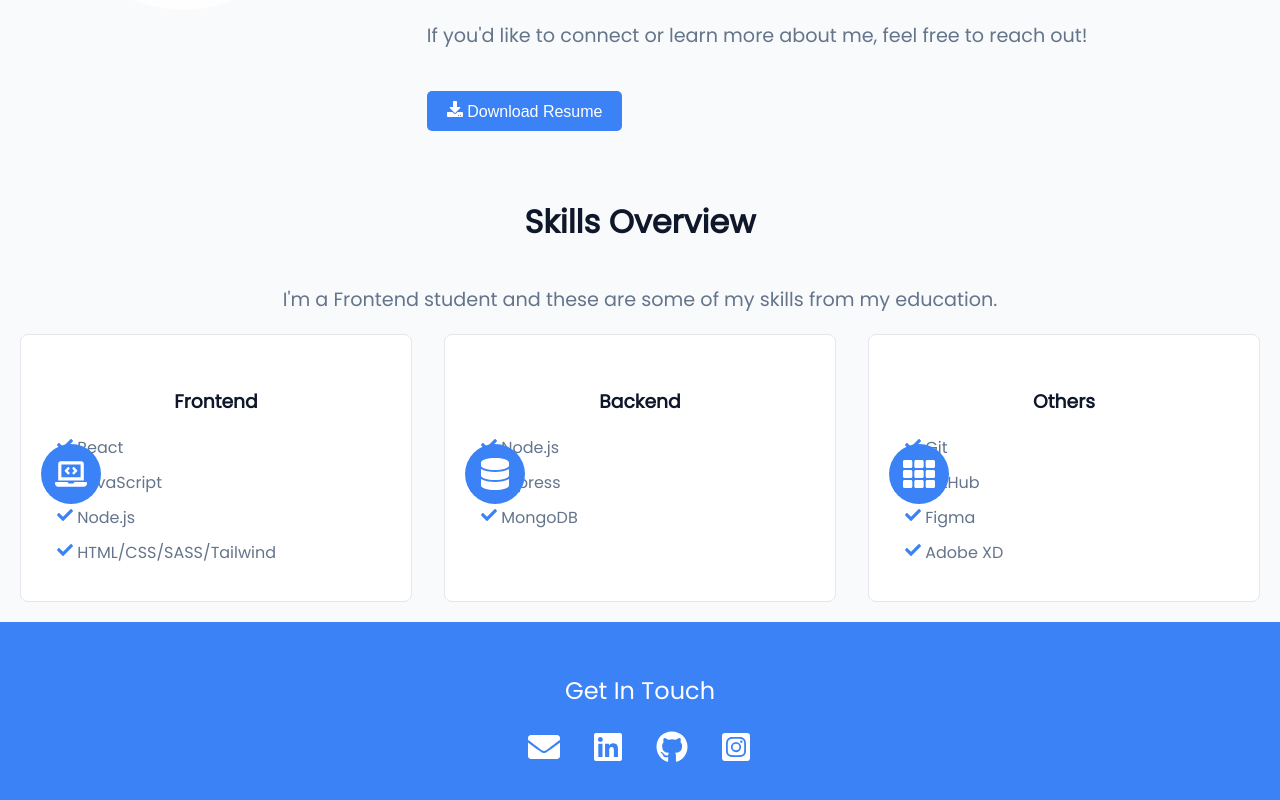
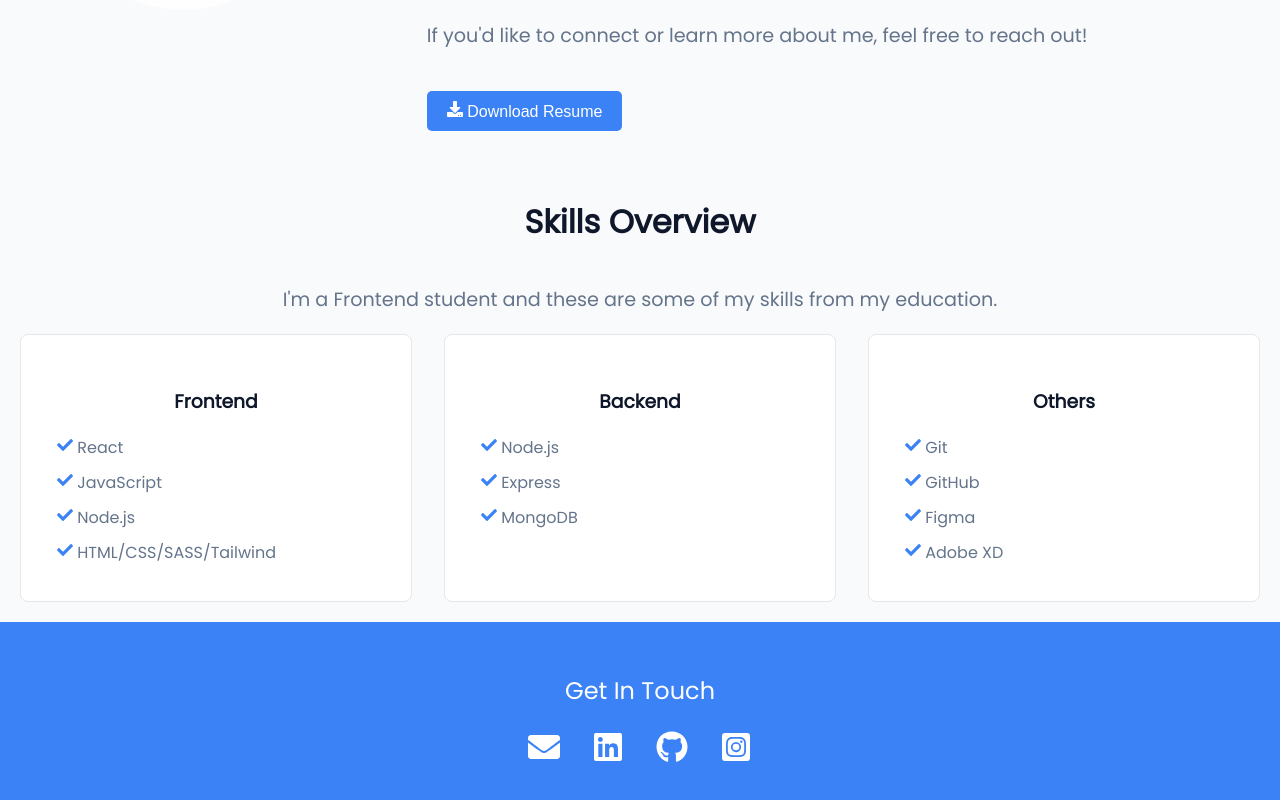
Before and after one commit to AVega89-0407/my-portfolio, a React (Vite) app: page /about in a window 1280 px wide. Shown: the part 426-1226 px from the top of the page. Built offline with nearby package versions, Linux system fonts and the light colour scheme.

Commit message:
change component declarations from arrow functions to function declarations and update Skills component structure

```diff
--- a/src/components/Footer/Footer.jsx
+++ b/src/components/Footer/Footer.jsx
@@ -1,7 +1,7 @@
 import './Footer.css';
 import { FaLinkedin, FaGithub, FaEnvelope, FaInstagramSquare } from "react-icons/fa";
 
-const Footer = () => {
+function Footer() {
   return (
     <footer className="contact">
       <h2>Get In Touch</h2>
@@ -19,4 +19,5 @@ const Footer = () => {
     </footer>
   );
 };
+
 export default Footer;
--- a/src/components/Projects/Projects.jsx
+++ b/src/components/Projects/Projects.jsx
@@ -2,7 +2,7 @@ import './Projects.css';
 import { useGithubRepos } from '../../services/GetRepos';
 import ProjectCard from './ProjectCard';
 
-const Projects = () => {
+function Projects() {
   const repos = useGithubRepos([
     "todoapp",
     "split-the-nota",
--- a/src/components/Skills/Skills.jsx
+++ b/src/components/Skills/Skills.jsx
@@ -4,12 +4,12 @@ import { FaLaptopCode, FaDatabase, FaTh, FaCheck } from 'react-icons/fa';
 
 function Skills() {
   return (
-    <div className="skills">
+    <section className="skills">
         <h2>Skills Overview</h2>
         <p className='skill-text'>I'm a Frontend student and these are some of my skills from my education.</p>
-        <div className="skills-card">
-            <div className="skill-item">
-                <p className='skill-icon'><FaLaptopCode /></p>
+        <section className="skills-card">
+            <article className="skill-item">
+                {/* <p className='skill-icon'><FaLaptopCode /></p> */}
                 <h3>Frontend</h3>
                 <ul>
                     <li><FaCheck /> React</li>
@@ -17,18 +17,18 @@ function Skills() {
                     <li><FaCheck /> Node.js</li>
                     <li><FaCheck /> HTML/CSS/SASS/Tailwind</li>
                     </ul>
-            </div>
-            <div className="skill-item">
-                <p className='skill-icon'><FaDatabase /></p>
+            </article>
+            <article className="skill-item">
+                {/* <p className='skill-icon'><FaDatabase /></p> */}
                 <h3>Backend</h3>
                  <ul>
                     <li><FaCheck /> Node.js</li>
                     <li><FaCheck /> Express</li>
                     <li><FaCheck /> MongoDB</li>
                     </ul>
-            </div>
-            <div className="skill-item">
-                <p className='skill-icon'><FaTh /></p>
+            </article>
+            <article className="skill-item">
+                {/* <p className='skill-icon'><FaTh /></p> */}
                 <h3>Others</h3>
                   <ul>
                     <li><FaCheck /> Git</li>
@@ -36,9 +36,9 @@ function Skills() {
                     <li><FaCheck /> Figma</li>
                     <li><FaCheck /> Adobe XD</li>
                     </ul>
-            </div>
-        </div>
-    </div>
+            </article>
+        </section>
+    </section>
   )
 }
 
```
